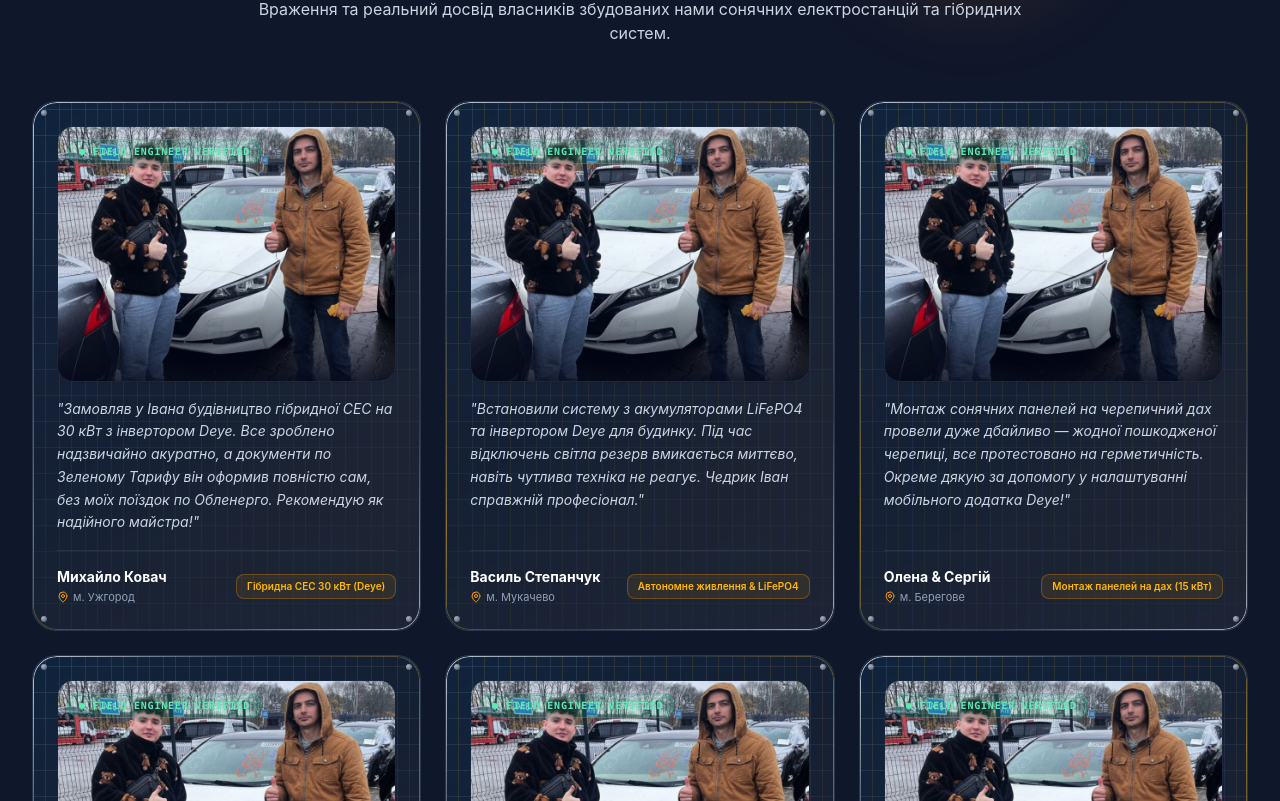
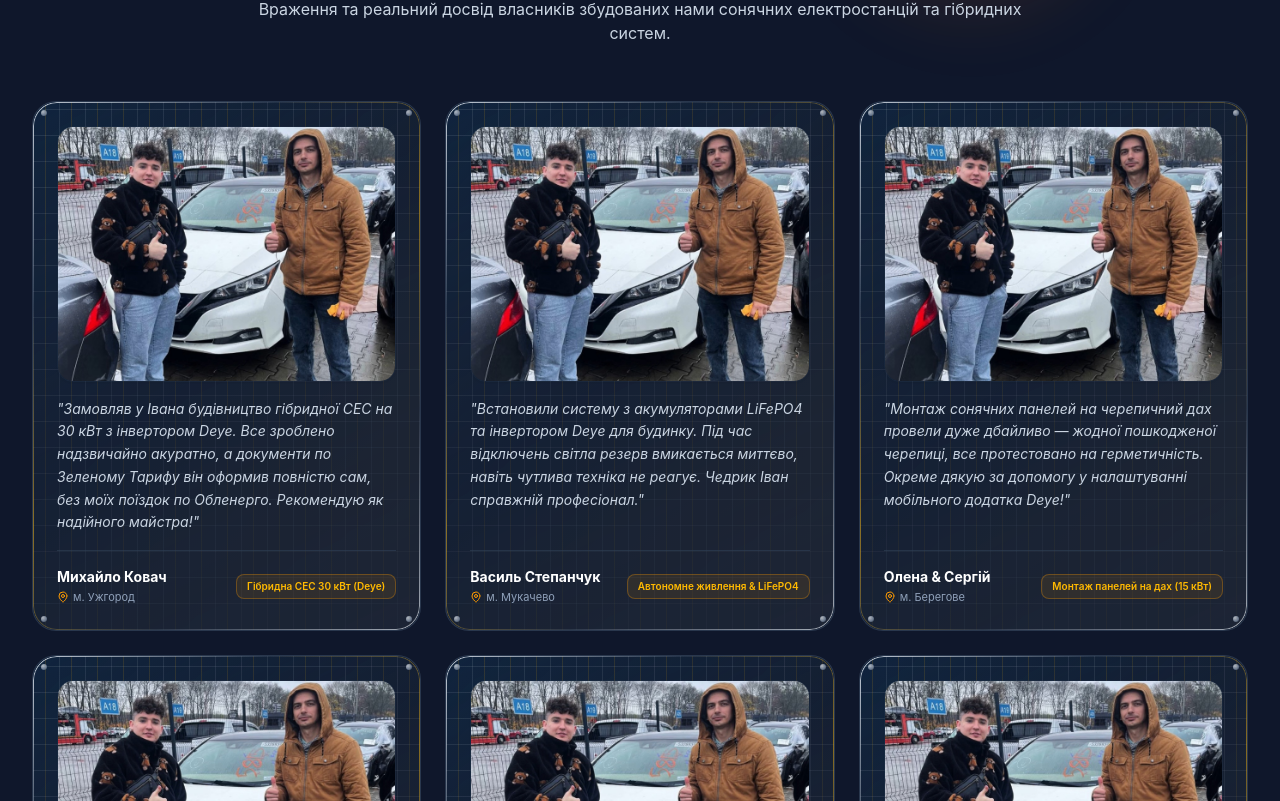
Before and after one commit to ParaskaBohdan/Chedryk_Landing, a React (Vite) app in the folder frontend/: page / in a window 1280 px wide. Shown: the part 6979-7780 px from the top of the page. Built offline with nearby package versions, Linux system fonts and the light colour scheme.

Commit message:
refactor: Remove unused elements and comments from Testimonials component for cleaner code

```diff
--- a/frontend/src/components/Testimonials.jsx
+++ b/frontend/src/components/Testimonials.jsx
@@ -94,17 +94,12 @@ export default function Testimonials({ theme }) {
               contentClassName="flex flex-col justify-between"
             >
               <div className="space-y-4">
-                {/* Photo of the installation with field telemetry overlay */}
                 <div className="relative h-64 w-full overflow-hidden rounded-2xl shadow-xs border border-slate-700/20">
                   <img
                     src="/review-photo.jpg"
                     alt="Чедрик Іван монтаж СЕС"
                     className="w-full h-full object-cover transition-transform duration-500 hover:scale-105"
                   />
-                  <div className="absolute inset-x-0 bottom-0 h-24 bg-gradient-to-t from-slate-950/85 to-transparent pointer-events-none" />
-                  <div className="absolute top-2.5 left-2.5">
-                    <LiveBadge theme="dark" label="Field Engineer Verified" />
-                  </div>
                 </div>
 
                 {/* Comment Body */}
```
